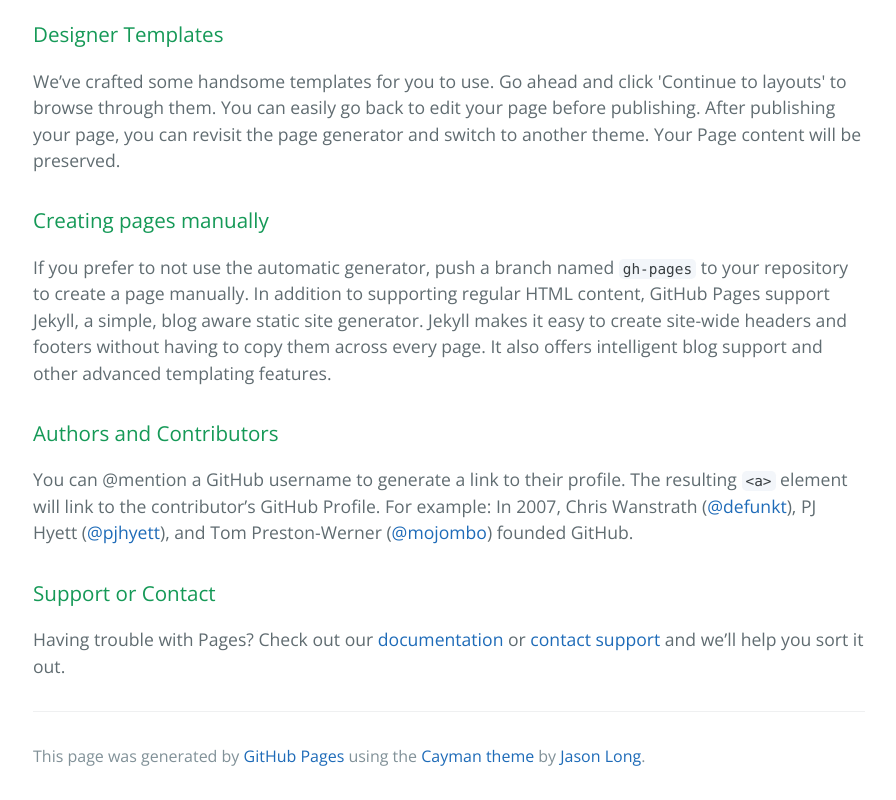
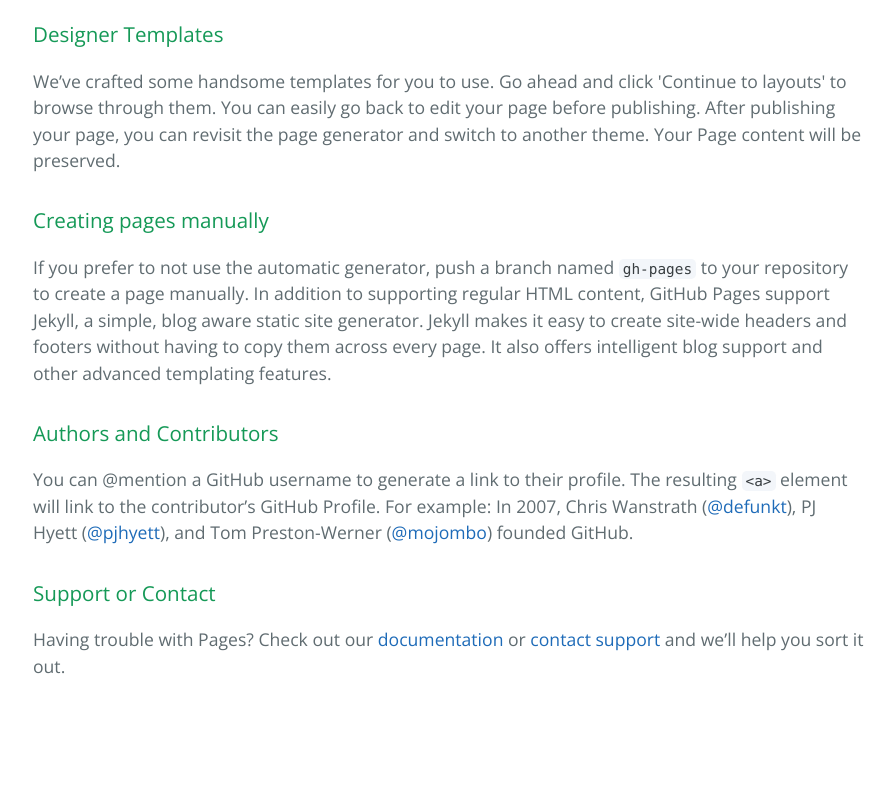
Before and after one commit to roika/roika.github.io, a plain HTML site: page index.html in a window 1280 px wide. Shown: the part 469-1269 px from the top of the page, without its empty margins (191-1087 px from the left). After the commit the page ends 1198 px from the top, so only its background shows below. Drawn offline with nearby package versions, Linux system fonts and the light colour scheme.

Commit message:
Update index.html

```diff
--- a/index.html
+++ b/index.html
@@ -41,12 +41,7 @@
 
 <p>Having trouble with Pages? Check out our <a href="https://help.github.com/pages">documentation</a> or <a href="https://github.com/contact">contact support</a> and we’ll help you sort it out.</p>
 
-      <footer class="site-footer">
 
-        <span class="site-footer-credits">This page was generated by <a href="https://pages.github.com">GitHub Pages</a> using the <a href="https://github.com/jasonlong/cayman-theme">Cayman theme</a> by <a href="https://twitter.com/jasonlong">Jason Long</a>.</span>
-      </footer>
-
-    </section>
 
 
   </body>
```
